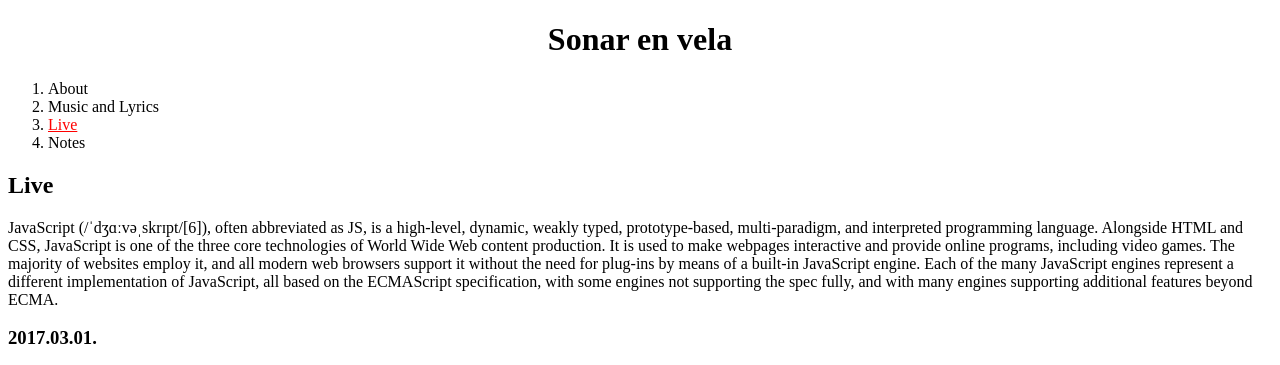
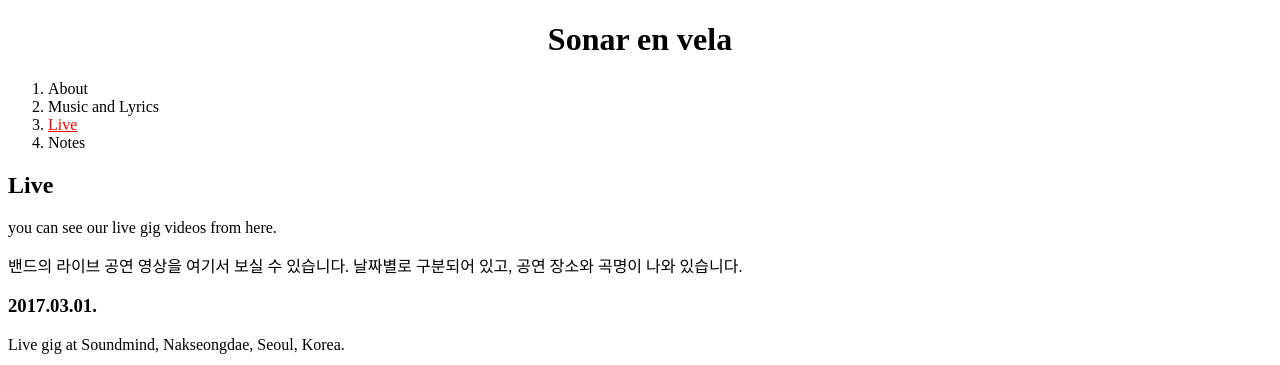
Before and after one commit to twooverzero/sonarenvela, a plain HTML site: page live.html in a window 1280 px wide. Shown: the top 365 px of the page. Drawn offline with Linux system fonts and the light colour scheme; a script that the page names is missing.

Commit message:
Add files via upload

```diff
--- a/live.html
+++ b/live.html
@@ -33,7 +33,10 @@
   </ol>
   <h2>Live</h2>
   <p>
-    JavaScript (/ˈdʒɑːvəˌskrɪpt/[6]), often abbreviated as JS, is a high-level, dynamic, weakly typed, prototype-based, multi-paradigm, and interpreted programming language. Alongside HTML and CSS, JavaScript is one of the three core technologies of World Wide Web content production. It is used to make webpages interactive and provide online programs, including video games. The majority of websites employ it, and all modern web browsers support it without the need for plug-ins by means of a built-in JavaScript engine. Each of the many JavaScript engines represent a different implementation of JavaScript, all based on the ECMAScript specification, with some engines not supporting the spec fully, and with many engines supporting additional features beyond ECMA.
+    you can see our live gig videos from here.
+  </p>
+  <p>
+    밴드의 라이브 공연 영상을 여기서 보실 수 있습니다. 날짜별로 구분되어 있고, 공연 장소와 곡명이 나와 있습니다.
   </p>
   <h3>2017.03.01.</h3>
   <p>Live gig at Soundmind, Nakseongdae, Seoul, Korea.</p>
```
